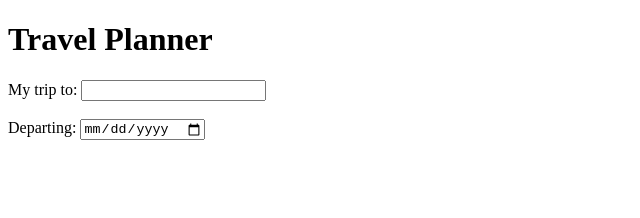
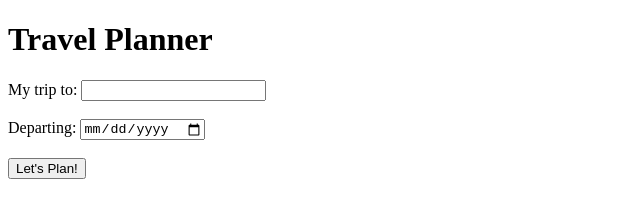
Before and after one commit to AmaPal09/UD_FEND_CAPSTONE_PRJ, a plain HTML site: page src/client/views/index.html in a window 1280 px wide. Shown: the whole page, without its empty margins (0-640 px from the left). Drawn offline with Linux system fonts and the light colour scheme.

Commit message:
CHNG: Add a submit button to the trip info form

```diff
--- a/src/client/views/index.html
+++ b/src/client/views/index.html
@@ -52,7 +52,8 @@
 			<input type="text" name="tripDestination" id="tripDestination"
 			class="trip-info__form__loc"> <br><br>
 			<label for="tripStartDate" class="trip-info__form__date">Departing:</label>
-			<input type="date" min="2021-01-01" onfocus="this.min=new Date().toISOString().split('T')[0]" name="tripStartDate" class="tripStartDate">
+			<input type="date" min="2021-01-01" onfocus="this.min=new Date().toISOString().split('T')[0]" name="tripStartDate" class="tripStartDate"> <br><br>
+			<input type="submit" value="Let's Plan!" class="btn btn--sub">
 		</form>
 
 	</section>
```
